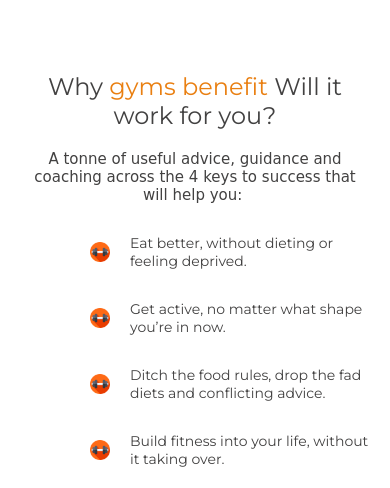
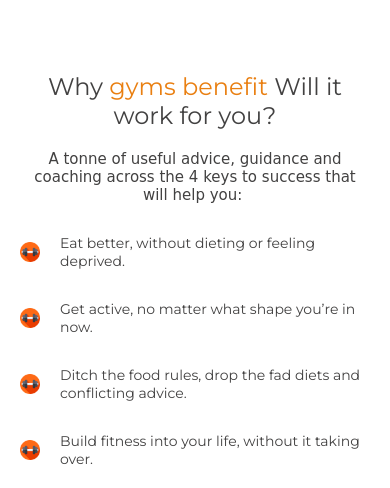
Before and after one commit to Sharathkumar-1603/GYM-Website, a plain HTML site: page index.html in a window 390 px wide. Shown: the part 612-1100 px from the top of the page. Drawn offline with Linux system fonts and the light colour scheme; a web font is replaced by a local one.

Commit message:
Update reponsive.css

```diff
--- a/css/reponsive.css
+++ b/css/reponsive.css
@@ -103,9 +103,8 @@
     .section-text p{
         font-size: 15px;
     }
-    .section-row {
-        align-items: center;
-        display: flex;
+  .section-row{
+        margin-left: 0px;
     }
     .section-row span{
         font-size: 14px;
```
